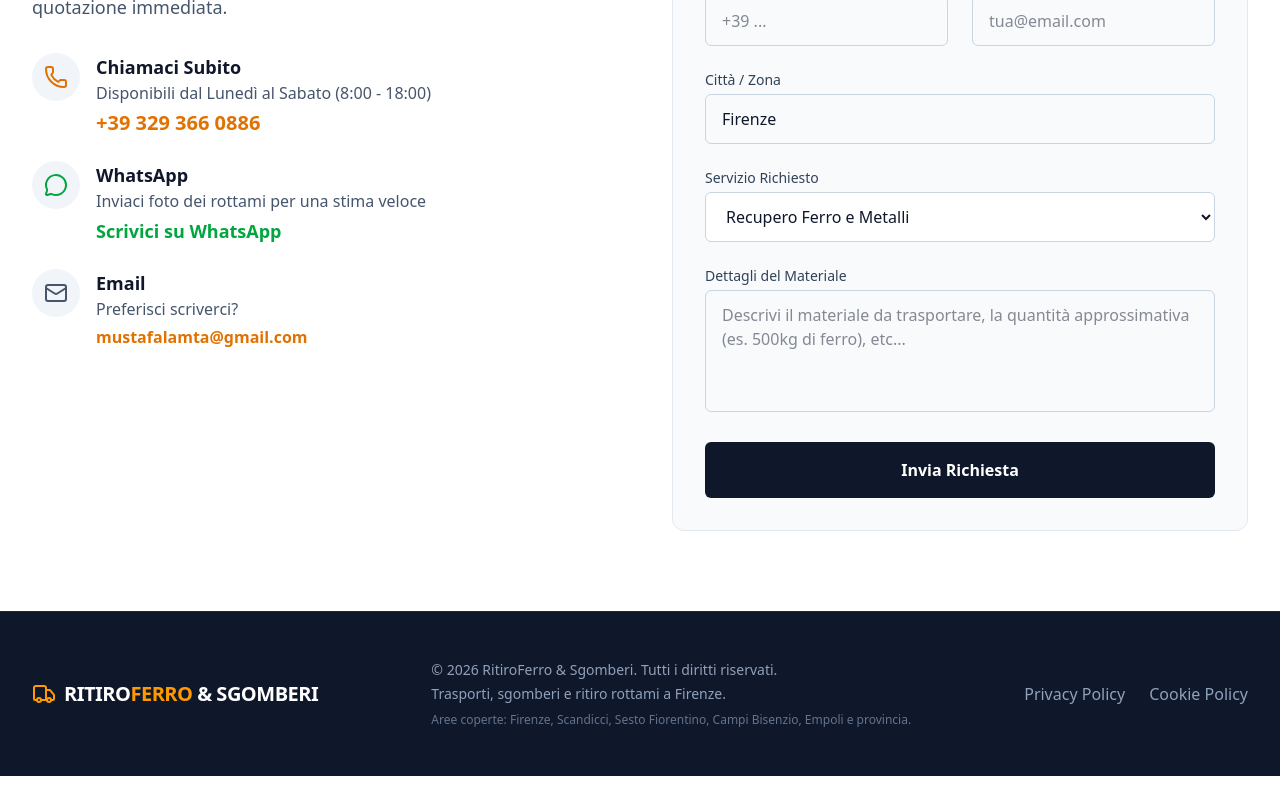
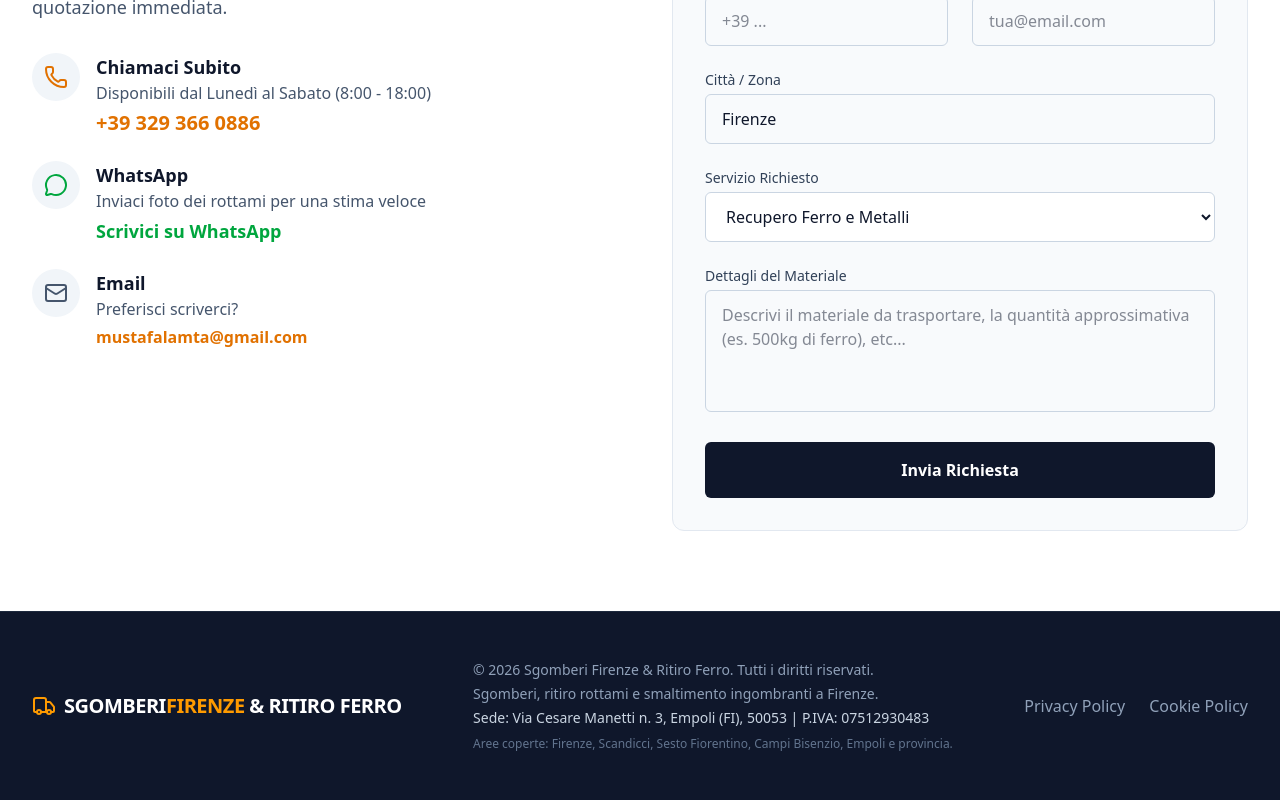
Before and after one commit to sarabddn/FerroTrans, a React (Vite) app: page / in a window 1280 px wide. Shown: the part 1858-2658 px from the top of the page. Before the commit the page ends 2634 px from the top, so only its background shows below. Built offline with nearby package versions, Linux system fonts and the light colour scheme.

Commit message:
Update Footer.tsx

```diff
--- a/src/components/Footer.tsx
+++ b/src/components/Footer.tsx
@@ -6,12 +6,13 @@ export default function Footer() {
       <div className="max-w-7xl mx-auto px-4 sm:px-6 lg:px-8 flex flex-col md:flex-row justify-between items-center">
         <div className="flex items-center space-x-2 mb-4 md:mb-0">
           <Truck className="h-6 w-6 text-amber-500" />
-          <span className="font-bold text-xl tracking-tight uppercase text-white">Ritiro<span className="text-amber-500">Ferro</span> & Sgomberi</span>
+          <span className="font-bold text-xl tracking-tight uppercase text-white">Sgomberi<span className="text-amber-500">Firenze</span> & Ritiro Ferro</span>
         </div>
 
         <div className="text-sm text-center md:text-left mb-4 md:mb-0">
-          <p>&copy; {new Date().getFullYear()} RitiroFerro & Sgomberi. Tutti i diritti riservati.</p>
-          <p className="mt-1">Trasporti, sgomberi e ritiro rottami a Firenze.</p>
+          <p>&copy; {new Date().getFullYear()} Sgomberi Firenze & Ritiro Ferro. Tutti i diritti riservati.</p>
+          <p className="mt-1">Sgomberi, ritiro rottami e smaltimento ingombranti a Firenze.</p>
+          <p className="mt-1 text-slate-300">Sede: Via Cesare Manetti n. 3, Empoli (FI), 50053 | P.IVA: 07512930483</p>
           <p className="mt-2 text-xs text-slate-500">Aree coperte: Firenze, Scandicci, Sesto Fiorentino, Campi Bisenzio, Empoli e provincia.</p>
         </div>
 
```
